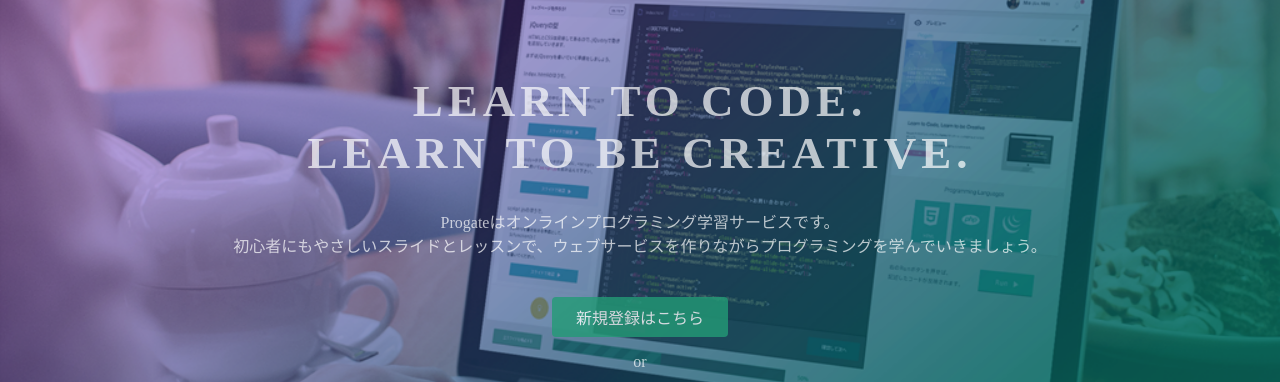
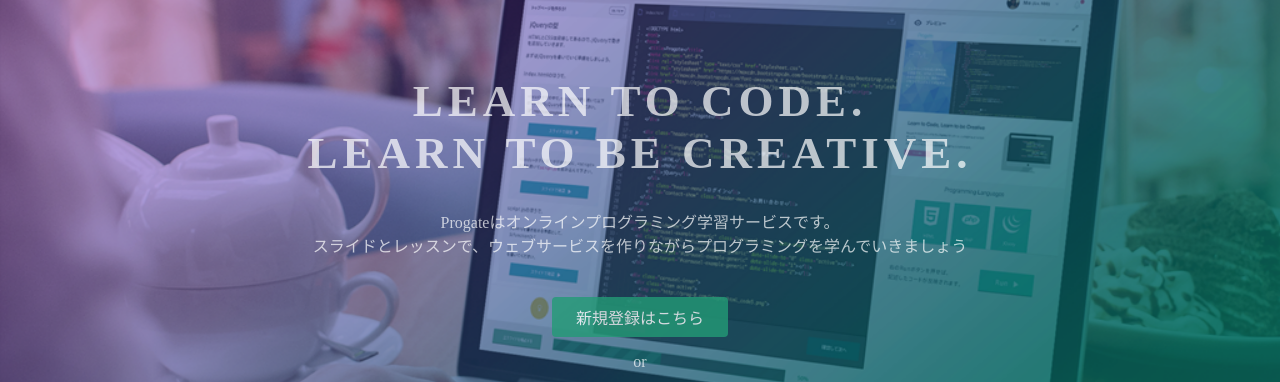
Before and after one commit to miya-miya-miya/miya-miya-miya.github.io, a plain HTML site: page index.html in a window 1280 px wide. Shown: the part 135-517 px from the top of the page. Drawn offline with Linux system fonts and the light colour scheme.

Commit message:
Update index.html

```diff
--- a/index.html
+++ b/index.html
@@ -24,7 +24,7 @@
   <div class="top-wrapper">
     <div class="container">
       <h1>LEARN TO CODE.<br>LEARN TO BE CREATIVE.</h1>
-      <p>Progateはオンラインプログラミング学習サービスです。<br>初心者にもやさしいスライドとレッスンで、ウェブサービスを作りながらプログラミングを学んでいきましょう。</p>
+      <p>Progateはオンラインプログラミング学習サービスです。<br>スライドとレッスンで、ウェブサービスを作りながらプログラミングを学んでいきましょう</p>
       <div class="btn-wrapper">
         <a href="#" class="btn signup">新規登録はこちら</a>
         <p>or</p>
```
